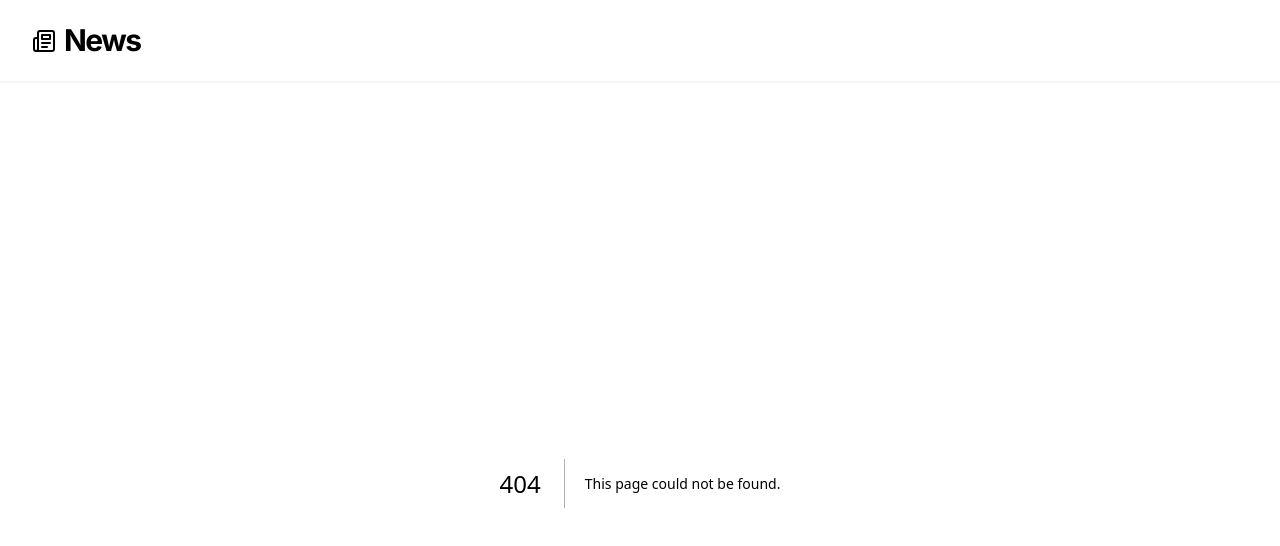
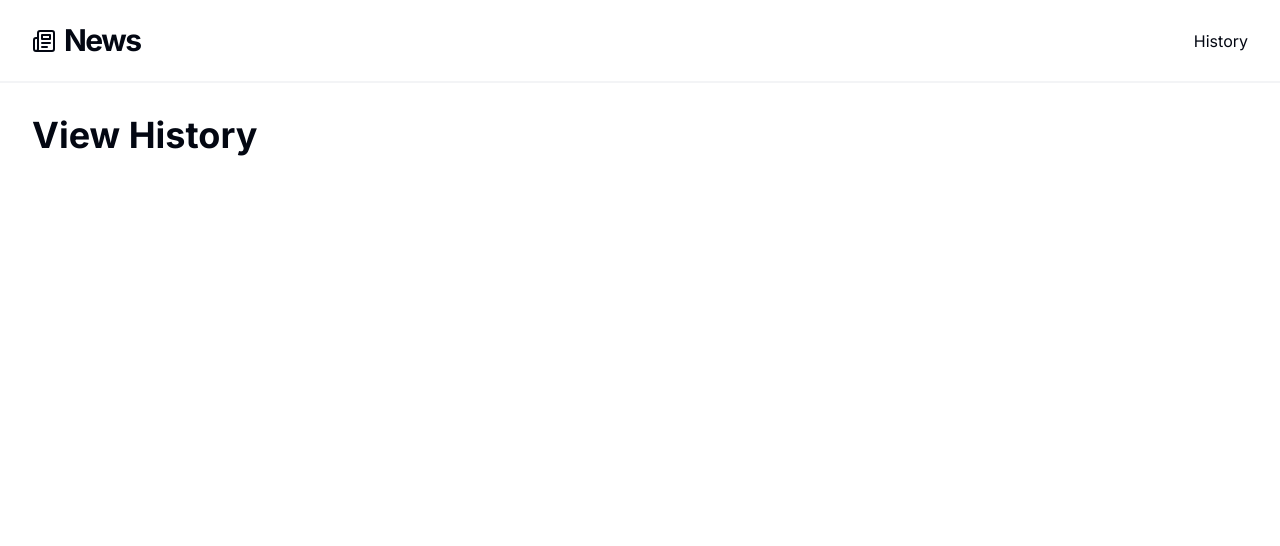
Before and after one commit to eriknguyen/news-app, a Next.js app: page /history in a window 1280 px wide. Before the commit this address had no page. Shown: the top 546 px of the page. Built offline with nearby package versions, Linux system fonts and the light colour scheme.

Commit message:
feat: view history page

```diff
--- /dev/null
+++ b/src/app/history/layout.tsx
@@ -0,0 +1,7 @@
+'use client'
+
+import { ViewHistoryProvider } from '@/components/ViewHistoryContext'
+
+export default function Layout({ children }: { children: React.ReactNode }) {
+  return <ViewHistoryProvider>{children}</ViewHistoryProvider>
+}
--- /dev/null
+++ b/src/app/history/page.tsx
@@ -0,0 +1,41 @@
+'use client'
+
+import { Button } from '@/components/ui/button'
+import { useViewHistory } from '@/components/ViewHistoryContext'
+import { getTimeStr } from '@/lib/utils'
+
+export default function Page() {
+  const { viewHistory, clearHistory } = useViewHistory()
+  const hasHistory = Object.keys(viewHistory).length > 0
+
+  const viewDisplay = Object.entries(viewHistory).reduce((prev, curr) => {
+    const [title, views] = curr
+    const newViews = views.map((view) => [view, title] as [number, string])
+    prev.push(...newViews)
+    return prev
+  }, [] as [number, string][])
+
+  return (
+    <div className="my-8">
+      <div className="flex gap-4">
+        <h1 className="mb-8 items-center text-4xl font-bold">View History</h1>
+        {hasHistory && (
+          <Button size="sm" variant="outline" onClick={clearHistory}>
+            Clear all
+          </Button>
+        )}
+      </div>
+      {viewDisplay.map(([timestamp, title]) => (
+        <li
+          key={timestamp}
+          className="flex w-full flex-col justify-between gap-2 border-b-[1px] py-4 last-of-type:border-b-0 sm:flex-row"
+        >
+          <span>{title}</span>
+          <span className="self-end text-sm italic text-muted-foreground sm:shrink-0">
+            {getTimeStr(timestamp)}
+          </span>
+        </li>
+      ))}
+    </div>
+  )
+}
--- a/src/components/Nav.tsx
+++ b/src/components/Nav.tsx
@@ -4,13 +4,14 @@ import Link from 'next/link'
 const Nav = () => {
   return (
     <section className="border-b-2 border-muted">
-      <div className="container py-6">
+      <div className="container flex items-center justify-between py-6">
         <Link href="/">
           <h1 className="flex items-center gap-2 text-2xl font-bold leading-tight tracking-tighter md:text-3xl lg:leading-[1.1]">
             <Newspaper fontSize={40} />
             News
           </h1>
         </Link>
+        <Link href="/history">History</Link>
       </div>
     </section>
   )
```
